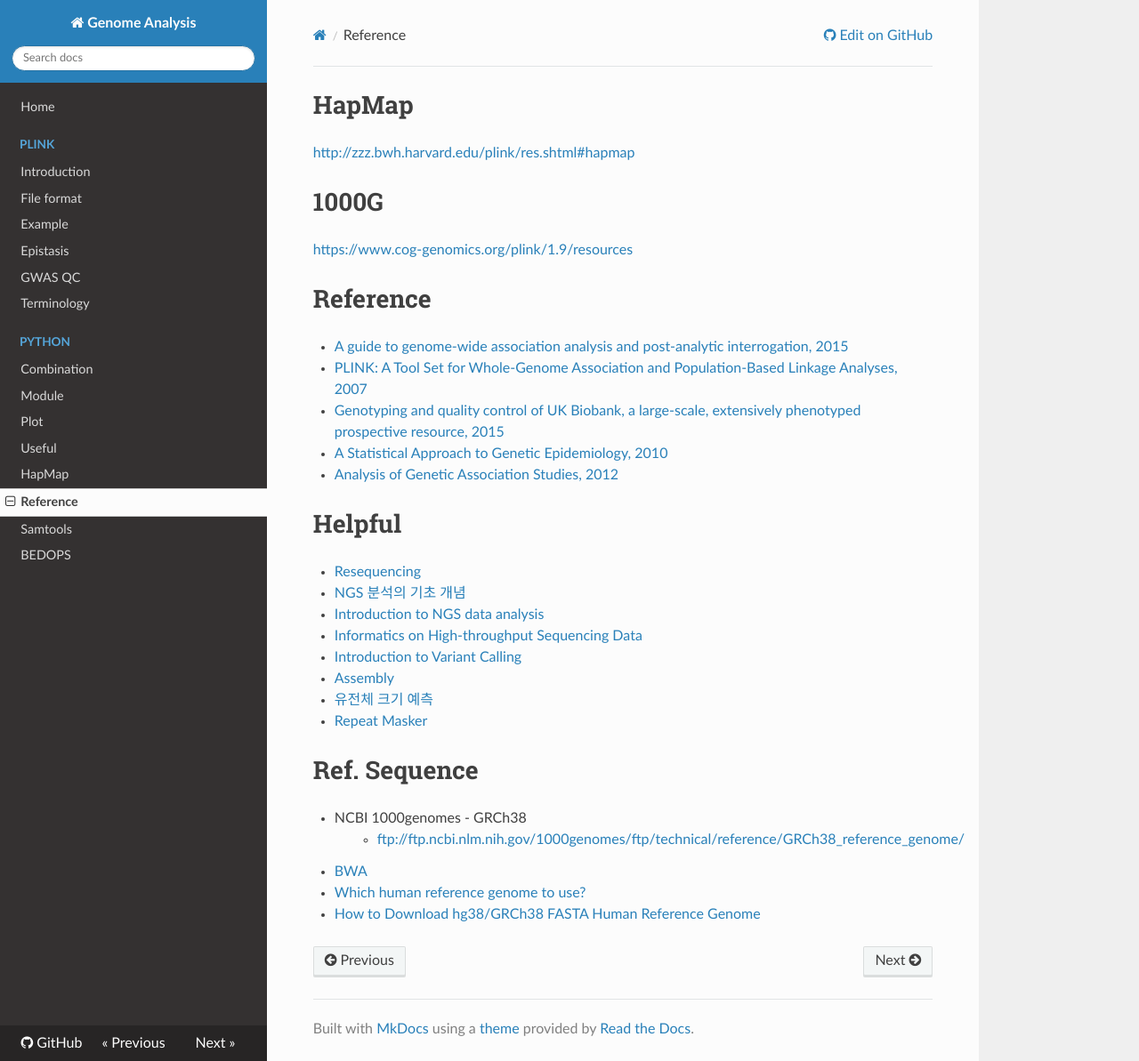
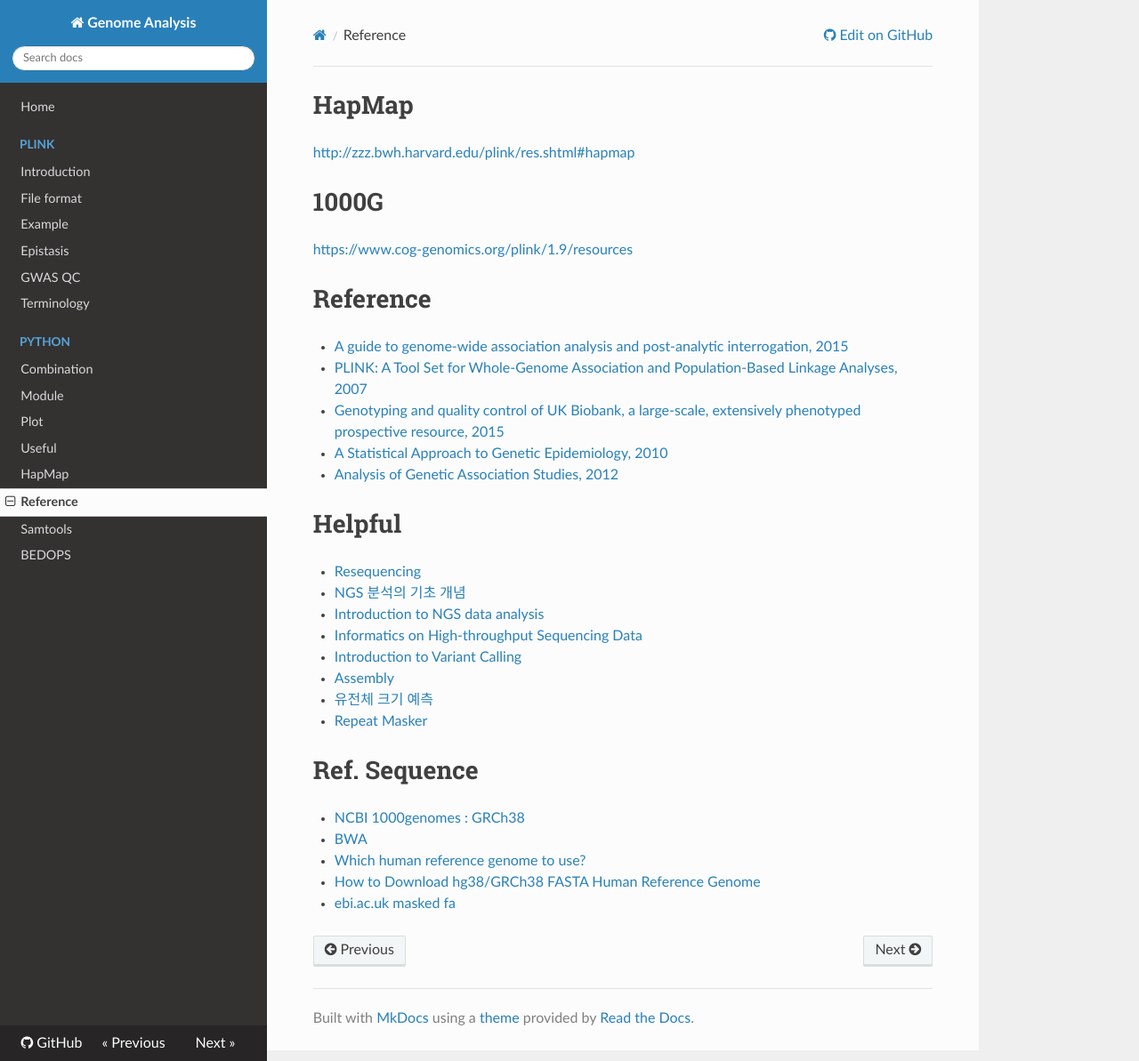
Before and after one commit to WonyoungCho/plink, an MkDocs documentation site: the page built from docs/data_ref.md, in a window 1280 px wide and 1193 px high. Shown: the whole window at 89% size. Built offline with MkDocs 1.6.1, drawn with Linux system fonts in a browser that asks for light colours; nearby versions of some CDN libraries; old or Windows-style settings are respelled for this version of MkDocs.

Commit message:
Update data_ref.md

```diff
--- a/docs/data_ref.md
+++ b/docs/data_ref.md
@@ -23,8 +23,8 @@
 
 # Ref. Sequence
 
-- NCBI 1000genomes - GRCh38
-> - <ftp://ftp.ncbi.nlm.nih.gov/1000genomes/ftp/technical/reference/GRCh38_reference_genome/>
+- [NCBI 1000genomes : GRCh38](https://ftp.ncbi.nlm.nih.gov/1000genomes/ftp/technical/reference/GRCh38_reference_genome/)
 - [BWA](https://github.com/lh3/bwa/blob/master/bwakit/run-gen-ref)
 - [Which human reference genome to use?](http://lh3.github.io/2017/11/13/which-human-reference-genome-to-use)
 - [How to Download hg38/GRCh38 FASTA Human Reference Genome](https://www.gungorbudak.com/blog/2018/05/16/how-to-download-hg38-grch38-fasta-human-reference-genome/)
+- [ebi.ac.uk masked fa](http://ftp.1000genomes.ebi.ac.uk/vol1/ftp/data_collections/1000_genomes_project/working/20160622_genome_mask_GRCh38/)
```
